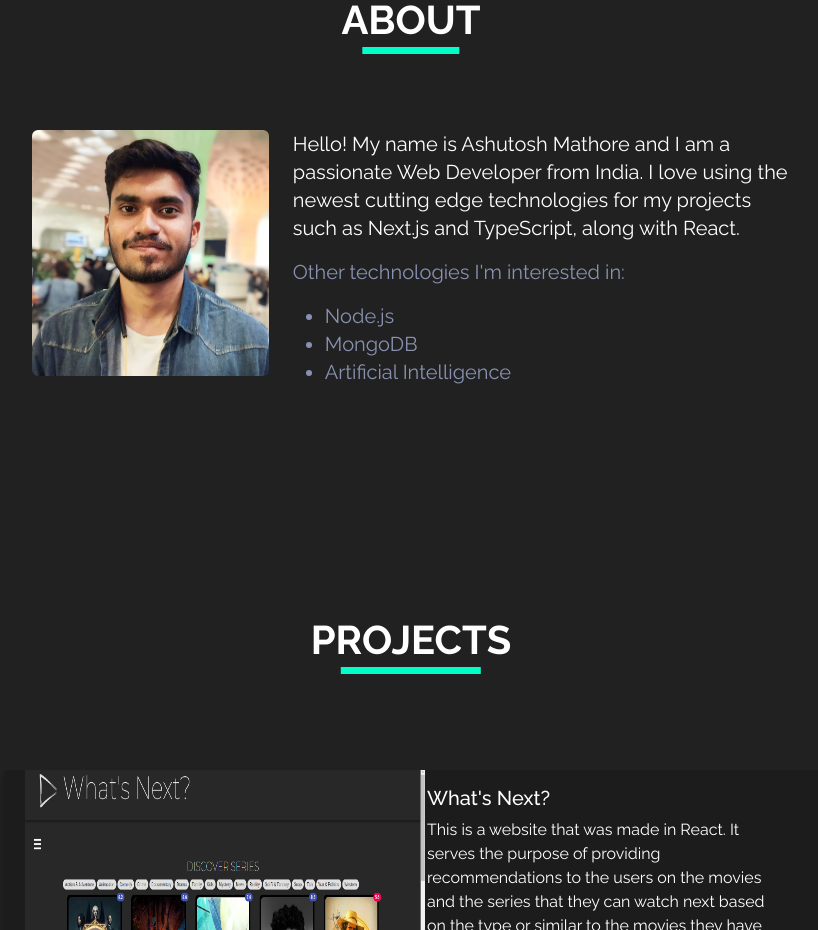
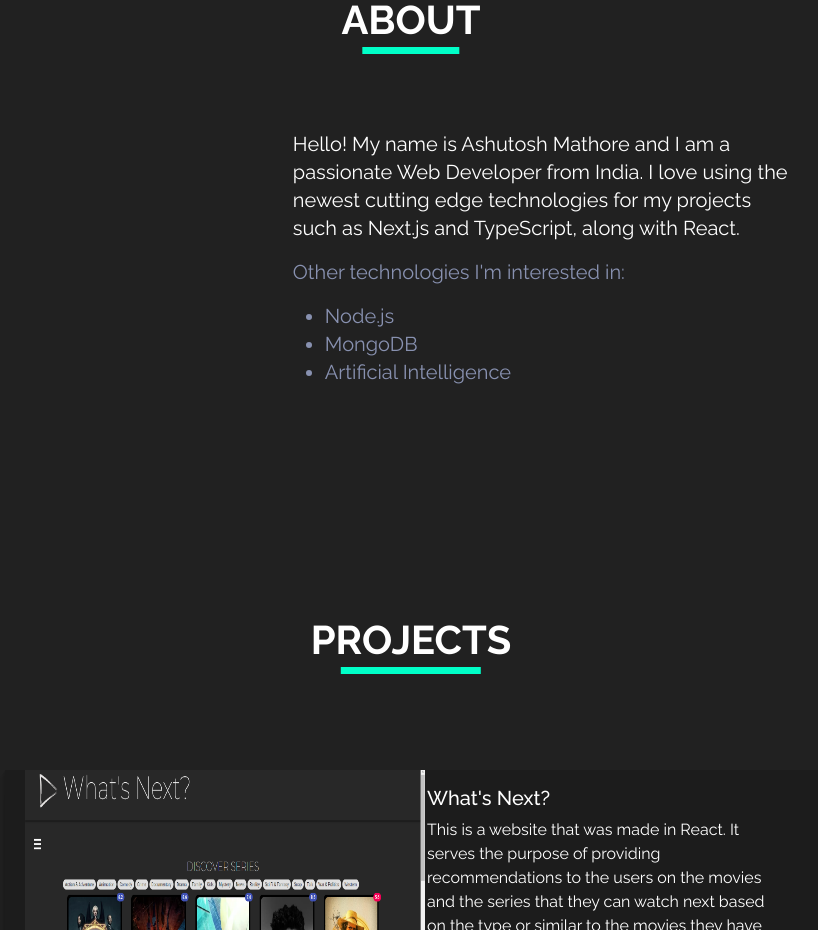
Before and after one commit to AshutoshVJTI/ashutosh-portfolio, a Next.js app: page / in a window 1280 px wide. Shown: the part 920-1850 px from the top of the page, without its empty margins (229-1047 px from the left). Built offline with nearby package versions, Linux system fonts and the light colour scheme; a web font is replaced by a local one.

Commit message:
Image hover effect added

```diff
--- a/src/components/About/About.tsx
+++ b/src/components/About/About.tsx
@@ -10,13 +10,23 @@ const About = () => {
         <div className="row">
           <div className="col-md-4 mb-4 mb-md-0">
             <div className="about-img">
-              <Image
-                src="/assets/images/profile.jpg"
-                alt="Ashutosh Mathore"
-                width={400}
-                height={400}
-                className="img-fluid rounded"
-              />
+              <div className="box">
+                <div className="hover-point"></div>
+                <div className="hover-point"></div>
+                <div className="hover-point"></div>
+                <div className="hover-point"></div>
+                <div className="hover-point"></div>
+                <div className="hover-point"></div>
+                <div className="hover-point"></div>
+                <div className="hover-point"></div>
+                <div
+                  className="box-contents"
+                  style={{
+                    background:
+                      "url(/assets/images/profile.jpg) 50% 50% / cover no-repeat",
+                  }}
+                ></div>
+              </div>
             </div>
           </div>
           <div className="col-md-8">
```
